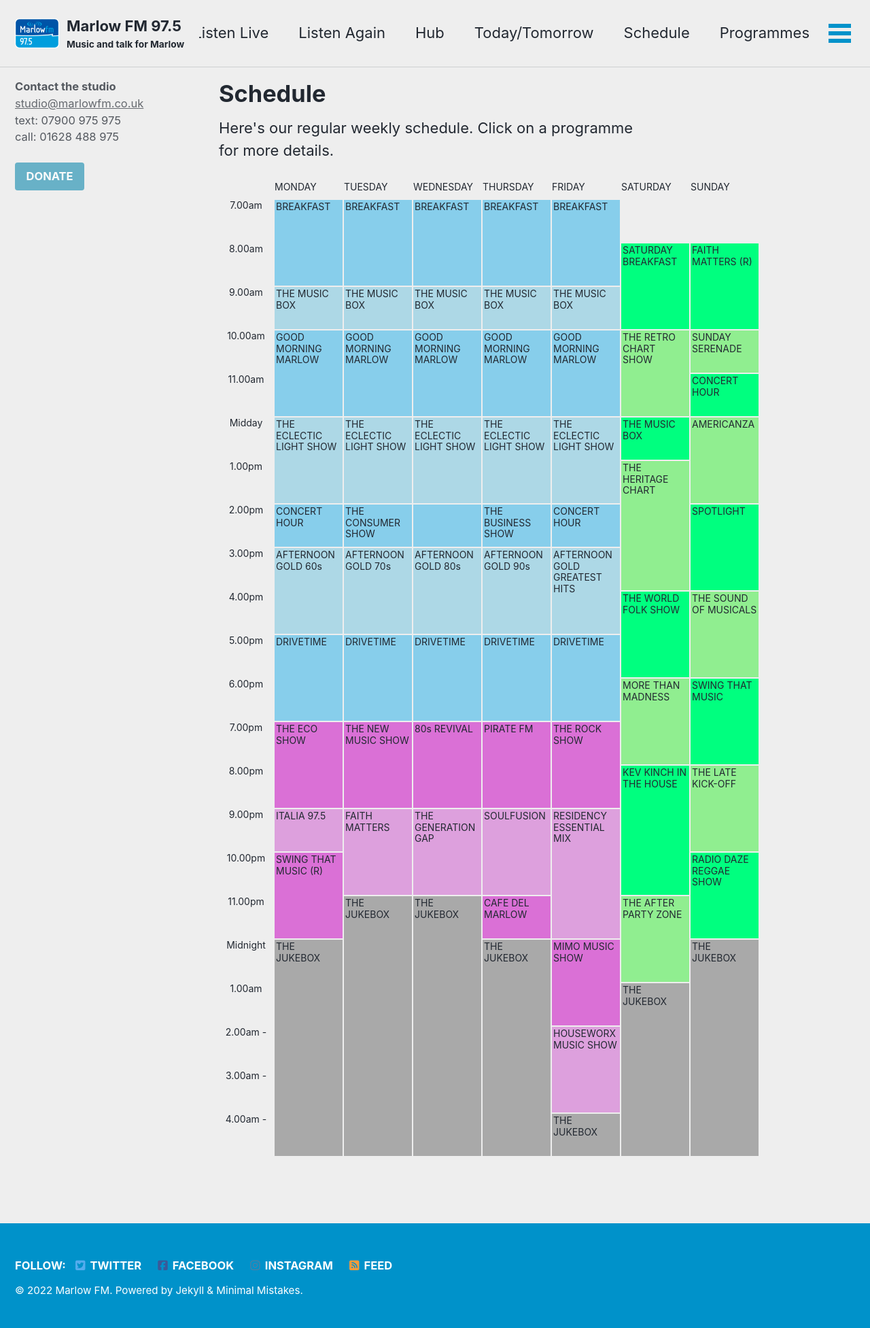
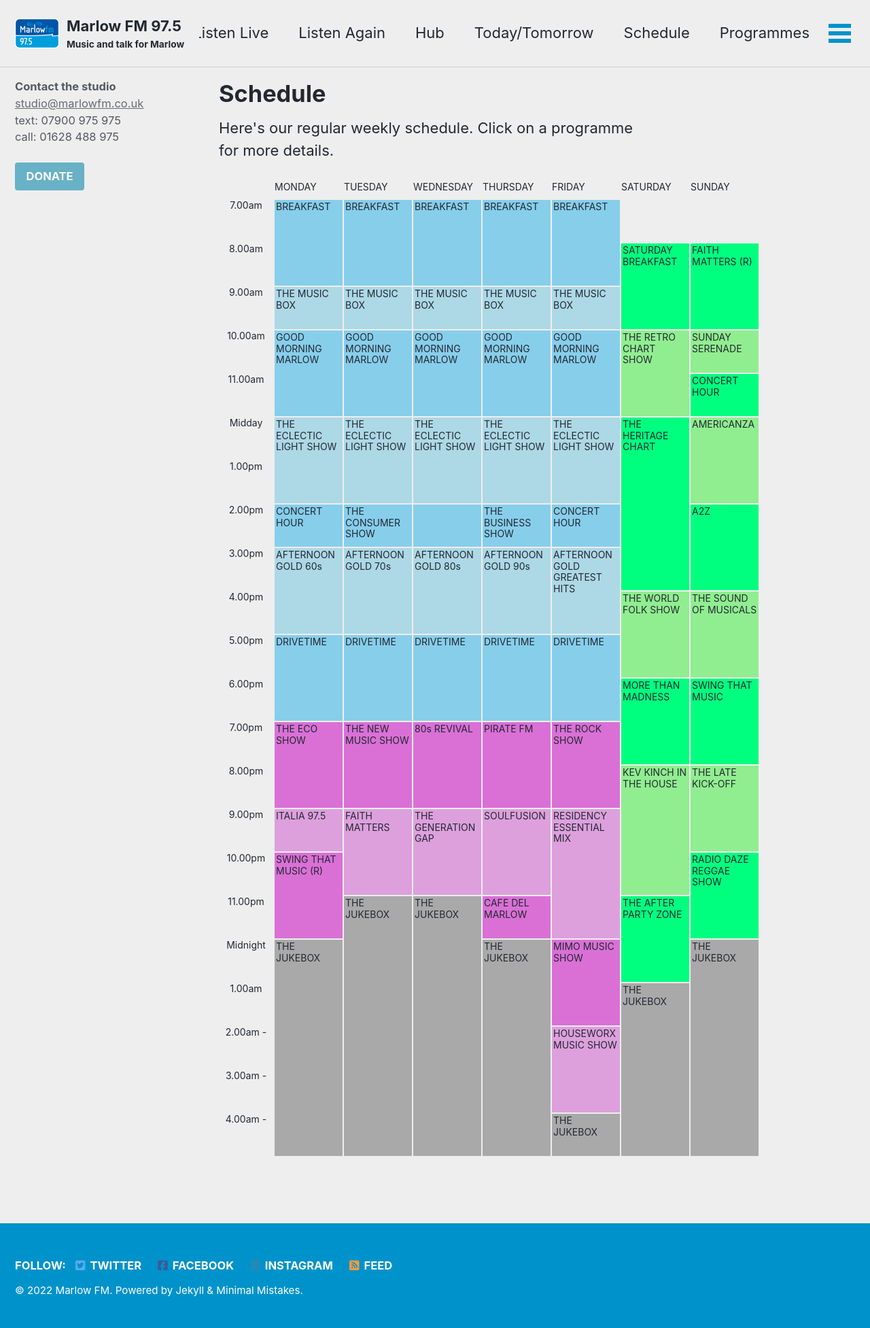
Before and after one commit to marlowfm/marlowfm.github.io, a Jekyll site: the page built from _pages/schedule.html, in a window 1280 px wide. Shown: the whole page at 68% size. Built offline with Jekyll 4.4.1, drawn with Linux system fonts in a browser that asks for light colours; cached includes are drawn as plain includes; nearby versions of some CDN libraries.

Commit message:
Update schedule - 2022-01-10

```diff
--- a/_data/presenters.yml
+++ b/_data/presenters.yml
@@ -79,7 +79,7 @@
   image: "/assets/images/presenters/clive_capp.png"
 
 - name: "Dave Pering"
-  shows: [SPT]
+  shows: []
   image: "/assets/images/presenters/dave_pering.jpg"
 
 - name: "David G. Croft"
@@ -263,7 +263,7 @@
   image: "/assets/images/presenters/monty_ozanne.jpg"
 
 - name: "Neil Knowles"
-  shows: []
+  shows: [A2Z]
   image: "/assets/images/presenters/neil_knowles.jpg"
 
 - name: "Pat Capp"
--- a/_pages/schedule.html
+++ b/_pages/schedule.html
@@ -37,14 +37,14 @@
 			". mmm1 mmm2 mmm3 mmm4 mmm5 rcs ser"
 			"t1100 mmm1 mmm2 mmm3 mmm4 mmm5 rcs chr7"
 			". mmm1 mmm2 mmm3 mmm4 mmm5 rcs chr7"
-			"t1200 els1 els2 els3 els4 els5 box6 acz"
-			". els1 els2 els3 els4 els5 box6 acz"
+			"t1200 els1 els2 els3 els4 els5 hrt acz"
+			". els1 els2 els3 els4 els5 hrt acz"
 			"t1300 els1 els2 els3 els4 els5 hrt acz"
 			". els1 els2 els3 els4 els5 hrt acz"
-			"t1400 chr1 zcn zin zbs chr5 hrt spt"
-			". chr1 zcn zin zbs chr5 hrt spt"
-			"t1500 ag6 ag7 ag8 ag9 agx hrt spt"
-			". ag6 ag7 ag8 ag9 agx hrt spt"
+			"t1400 chr1 zcn zin zbs chr5 hrt a2z"
+			". chr1 zcn zin zbs chr5 hrt a2z"
+			"t1500 ag6 ag7 ag8 ag9 agx hrt a2z"
+			". ag6 ag7 ag8 ag9 agx hrt a2z"
 			"t1600 ag6 ag7 ag8 ag9 agx wfs som"
 			". ag6 ag7 ag8 ag9 agx wfs som"
 			"t1700 drv1 drv2 drv3 drv4 drv5 wfs som"
@@ -386,13 +386,6 @@
 		color: inherit;
 	}
 
-	.box6 {
-		grid-area: box6;
-		padding: 2px;
-		background-color: var(--background-weekend-dark);
-		color: inherit;
-	}
-
 	.acz {
 		grid-area: acz;
 		padding: 2px;
@@ -435,8 +428,8 @@
 		color: inherit;
 	}
 
-	.spt {
-		grid-area: spt;
+	.a2z {
+		grid-area: a2z;
 		padding: 2px;
 		background-color: var(--background-weekend-dark);
 		color: inherit;
@@ -445,7 +438,7 @@
 	.hrt {
 		grid-area: hrt;
 		padding: 2px;
-		background-color: var(--background-weekend-light);
+		background-color: var(--background-weekend-dark);
 		color: inherit;
 	}
 
@@ -494,7 +487,7 @@
 	.wfs {
 		grid-area: wfs;
 		padding: 2px;
-		background-color: var(--background-weekend-dark);
+		background-color: var(--background-weekend-light);
 		color: inherit;
 	}
 
@@ -543,7 +536,7 @@
 	.mtm {
 		grid-area: mtm;
 		padding: 2px;
-		background-color: var(--background-weekend-light);
+		background-color: var(--background-weekend-dark);
 		color: inherit;
 	}
 
@@ -655,7 +648,7 @@
 	.kev {
 		grid-area: kev;
 		padding: 2px;
-		background-color: var(--background-weekend-dark);
+		background-color: var(--background-weekend-light);
 		color: inherit;
 	}
 
@@ -669,7 +662,7 @@
 	.apz {
 		grid-area: apz;
 		padding: 2px;
-		background-color: var(--background-weekend-light);
+		background-color: var(--background-weekend-dark);
 		color: inherit;
 	}
 
@@ -804,7 +797,6 @@
 	<a class="zbs" href="/programmes/business-show/">THE BUSINESS SHOW</a>
 	<a class="chr5" href="/programmes/concert-hour/">CONCERT HOUR</a
 	>
-	<a class="box6" href="/programmes/music-box/">THE MUSIC BOX</a>
 	<a class="acz" href="/programmes/americanza/">AMERICANZA</a>
 	<a class="els1" href="/programmes/eclectic-light-show/"
 		>THE ECLECTIC LIGHT SHOW</a
@@ -822,7 +814,7 @@
 		>THE ECLECTIC LIGHT SHOW</a
 	>
 	<a class="hrt" href="/programmes/heritage-chart/">THE HERITAGE CHART</a>
-	<a class="spt" href="/programmes/spotlight/">SPOTLIGHT</a>
+	<a class="a2z" href="/programmes/a2z/">A2Z</a>
 	<a class="ag6" href="/programmes/afternoon-gold-60s/">AFTERNOON GOLD 60s</a>
 	<a class="ag7" href="/programmes/afternoon-gold-70s/">AFTERNOON GOLD 70s</a>
 	<a class="ag8" href="/programmes/afternoon-gold-80s/">AFTERNOON GOLD 80s</a>
--- a/shows.js
+++ b/shows.js
@@ -1,5 +1,6 @@
 export const progURLs = {
 	"80S": "/programmes/80s-revival/",
+	A2Z: "/programmes/a2z/",
 	AFT: "/programmes/after-hours/",
 	APZ: "/programmes/after-party-zone/",
 	AGX: "/programmes/afternoon-gold-greatest-hits/",
```
Also changed, not shown: _programmes/a2z.md (added, +12 -0 lines), _programmes/heritage-chart.md (+2 -2 lines), _programmes/spotlight.md (+1 -0 lines).
